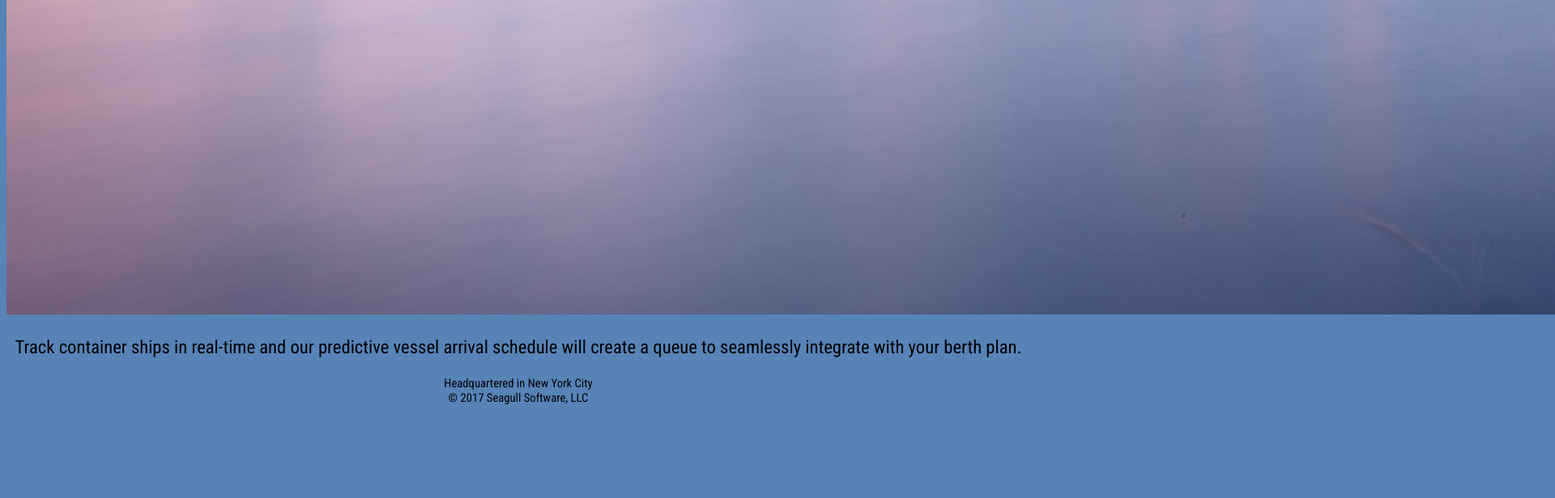
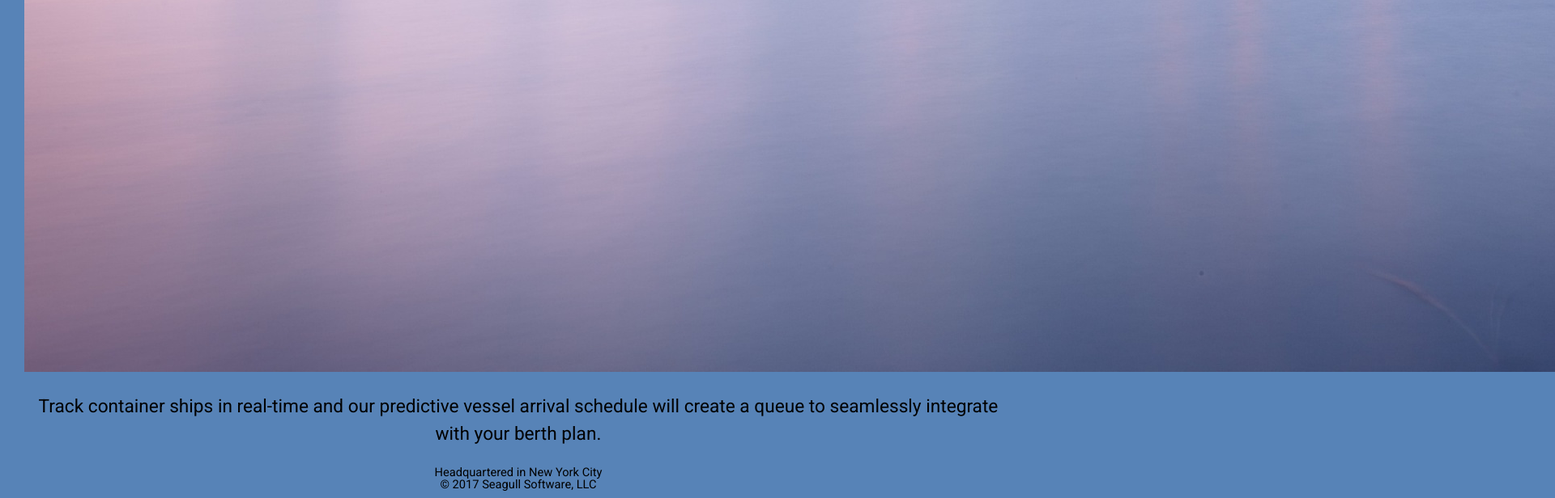
Before and after one commit to gattoa/gattoa.github.io, a plain HTML site: page unit_4/index.html in a window 1280 px wide. Shown: the part 1330-1946 px from the top of the page at 81% size, 1920 px wide, since content can reach past the window. Before the commit the page ends 1839 px from the top, so only its background shows below. Drawn offline with Linux system fonts and the light colour scheme.

Commit message:
Added Logo, Roboto text, line spacing
added logo class

```diff
--- a/unit_4/css/style.css
+++ b/unit_4/css/style.css
@@ -1,5 +1,9 @@
+@import url('https://fonts.googleapis.com/css?family=Roboto|Roboto+Condensed');
+
 
 body{
+  margin: 30px;
+  margin-bottom: 10px;
   background: #5783B7;
   color: #000;
   font-family: 'Roboto Condensed', sans-serif;
@@ -11,18 +15,33 @@ img{
 }
 
 p{
+  font-family: 'Roboto', sans-serif;
+  line-height: 1.5em;
   font-size: 17pt;
   text-align: center;
 }
 
+//IDs
 #slogan{
   font-size: 24pt;
+  line-height: 1.5em;
   text-align: center;
 }
 
 #footer{
+  font-family: 'Roboto', sans-serif;
+  line-height: 1.0em;
   font-size: 11pt;
 }
+
+
+//classes
+.logo{
+  height: 50px;
+  width: auto;
+
+}
+
 .navbar-brand{
   float: left;
   height: 50px;
--- a/unit_4/index.html
+++ b/unit_4/index.html
@@ -4,13 +4,13 @@
     <meta charset="utf-8">
     <title>Seagull Software</title>
     <link rel="stylesheet" type="text/css" href="css/style.css">
-    <style>
-    @import url('https://fonts.googleapis.com/css?family=Roboto+Condensed');
-    </style>
-
   </head>
 
   <body>
+    <nav>
+      <img class="logo" src="images/seagull_w.png" alt="seagull logo" title="seagull software">
+
+
 
     <h1>Seagull Software</h1>
 
```
